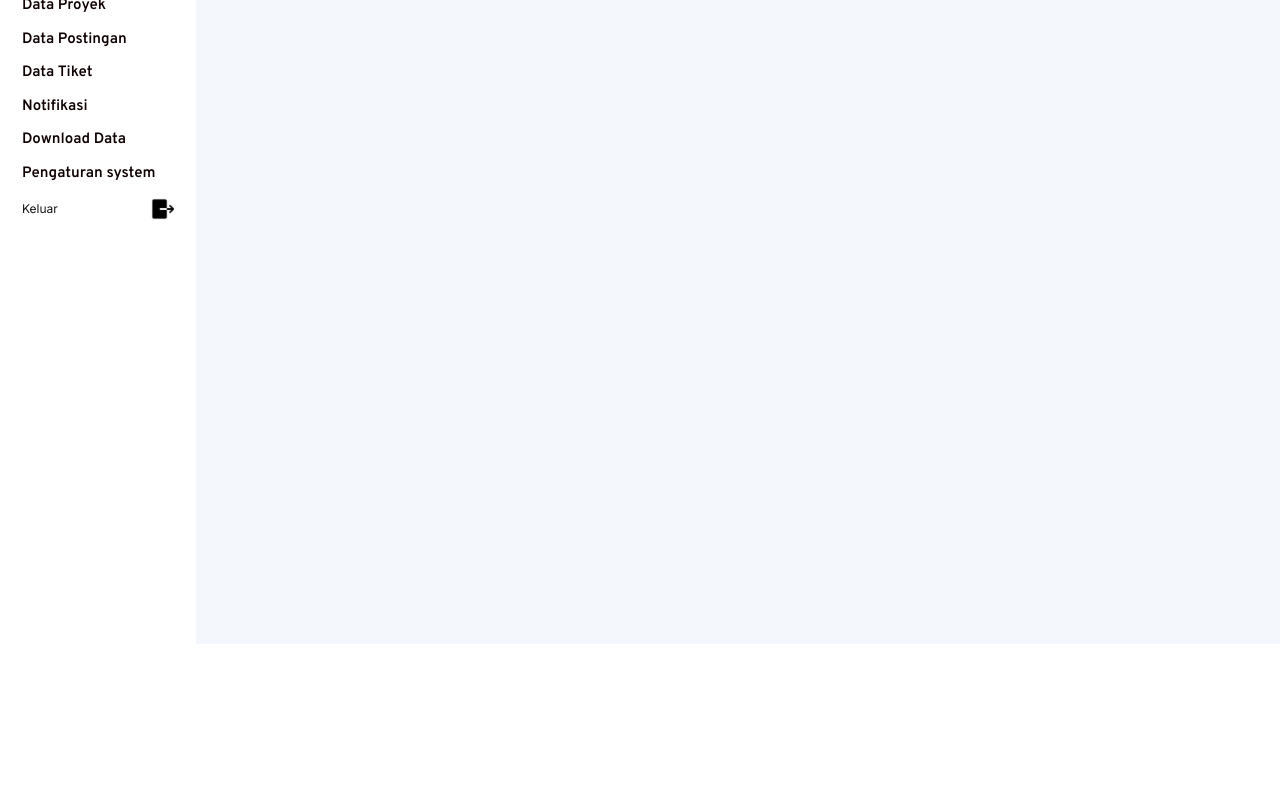
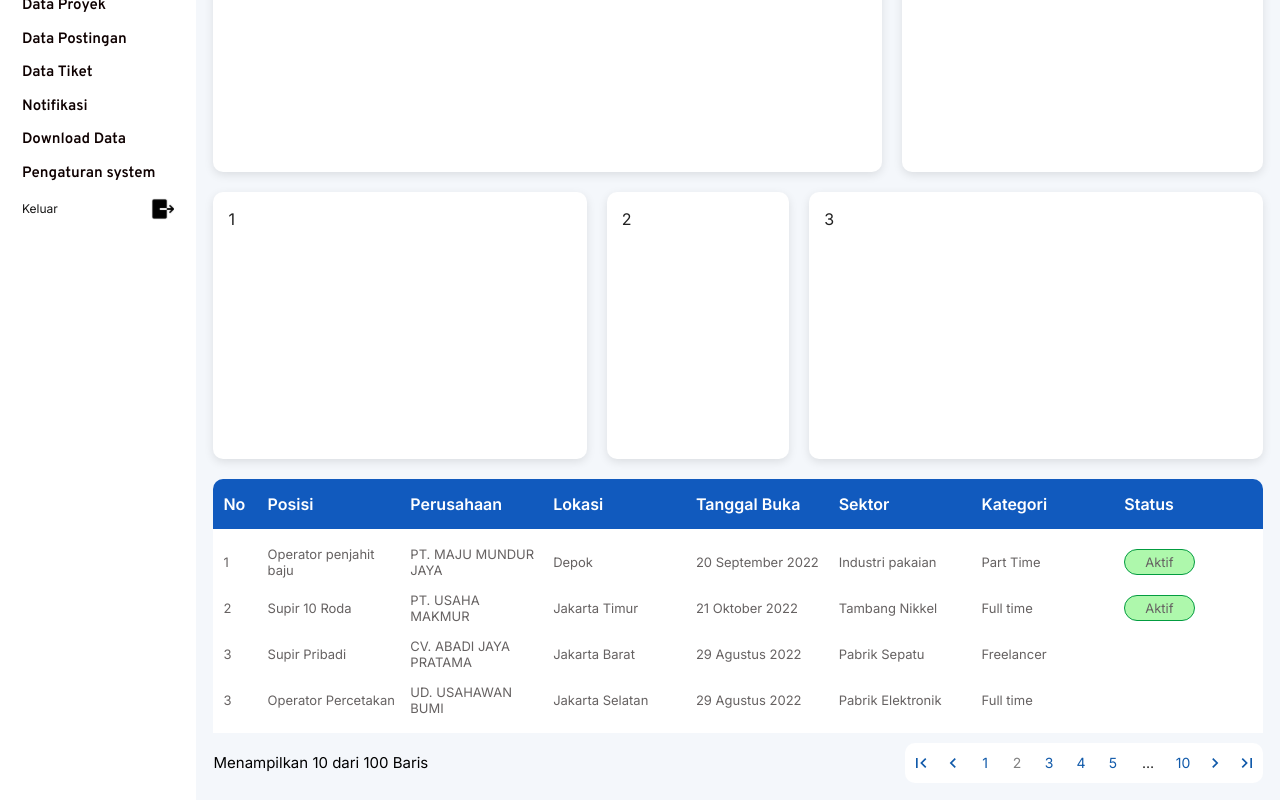
Before and after one commit to rizkysamuelmp/nakerweb, a React (Create React App) app: page /nakerweb/data-loker in a window 1280 px wide. Shown: the part 250-1050 px from the top of the page. Before the commit the page ends 894 px from the top, so only its background shows below. Built offline with nearby package versions, Linux system fonts and the light colour scheme.

Commit message:
Page Data Loker WIP

```diff
--- /dev/null
+++ b/src/components/Pagination/index.js
@@ -0,0 +1,89 @@
+// Pagination Component
+// --------------------------------------------------------
+
+import React from "react";
+import PropTypes from "prop-types";
+import { styled } from "@mui/material/styles";
+import PaginationMUI from "@mui/material/Pagination";
+import Colors from "../../helpers/colors";
+
+const Container = styled("div")(() => ({
+  display: "flex",
+  justifyContent: "space-between",
+  alignItems: "center",
+}));
+
+const Info = styled("p")(() => ({
+  fontSize: "15px",
+  color: "black",
+  margin: "0px",
+}));
+
+const CustomPagination = styled(PaginationMUI)(() => ({
+  backgroundColor: "white",
+  borderRadius: "10px",
+  ".MuiButtonBase-root": {
+    color: Colors.primary.hard,
+    margin: "0px",
+    height: "40px",
+  },
+  ".Mui-selected": {
+    backgroundColor: "transparent!important",
+    height: "40px",
+    color: "gray",
+  },
+}));
+
+const WrapperPagination = styled("div")(() => ({}));
+
+const Pagination = ({
+  count,
+  currentData,
+  totalData,
+  onChange,
+  page,
+  language,
+  showFirstButton,
+  showLastButton,
+}) => (
+  <Container>
+    <Info>
+      {language === "id" ? "Menampilkan" : "Show"} {currentData}{" "}
+      {language === "id" ? "dari " : "from "}
+      {totalData} {language === "id" ? "Baris" : "Row"}
+    </Info>
+    <WrapperPagination>
+      <CustomPagination
+        showFirstButton={showFirstButton}
+        showLastButton={showLastButton}
+        onChange={onChange}
+        count={count}
+        page={page}
+      />
+    </WrapperPagination>
+  </Container>
+);
+
+Pagination.propTypes = {
+  count: PropTypes.number,
+  currentData: PropTypes.string,
+  totalData: PropTypes.string,
+  onChange: PropTypes.func,
+  page: PropTypes.number,
+  language: PropTypes.string,
+  showFirstButton: PropTypes.bool,
+  showLastButton: PropTypes.bool,
+};
+
+Pagination.defaultProps = {
+  count: 0,
+  currentData: "",
+  totalData: "",
+  onChange: () => {},
+  page: 1,
+  language: "id",
+  showFirstButton: true,
+  showLastButton: true,
+};
+
+export default Pagination;
--- a/src/components/Table/index.js
+++ b/src/components/Table/index.js
@@ -55,7 +55,7 @@ const Table = ({ headerContent, dataContent, onClickRow }) => {
       <div
         style={{
           display: "flex",
-          flexDirection: "row",
+          flexDirection: "column",
           justifyContent: "space-between",
           padding: "10px",
           backgroundColor: "white",
--- /dev/null
+++ b/src/components/Title/index.js
@@ -0,0 +1,42 @@
+// Title Component
+// --------------------------------------------------------
+
+import React from "react";
+import PropTypes from "prop-types";
+import { styled } from "@mui/material/styles";
+
+const Container = styled("div")(() => ({
+  display: "flex",
+  justifyContent: "space-between",
+  alignItems: "center",
+  width: "100%",
+}));
+
+const Title = ({ title, children }) => (
+  <Container>
+    <h3
+      style={{
+        fontFamily: "Inter",
+        fontWeight: 600,
+        fontSize: "20px",
+        lineHeight: "24px",
+        color: "#000000",
+      }}
+    >
+      {title}
+    </h3>
+    {children && <div>{children}</div>}
+  </Container>
+);
+
+Title.propTypes = {
+  title: PropTypes.string,
+  children: PropTypes.node,
+};
+
+Title.defaultProps = {
+  title: "Title",
+  children: "",
+};
+
+export default Title;
--- a/src/config/routes.js
+++ b/src/config/routes.js
@@ -1,5 +1,6 @@
 import { DesignSystem, Login, ForgotPassword } from "../container/pages";
 import Dashboard from "../container/pages/Dashboard";
+import DataLoker from "../container/pages/DataLoker";
 
 export const DesignSystemRoutes = [
   {
@@ -12,13 +13,13 @@ export const DesignSystemRoutes = [
 
 export const BeforeLogin = [
   {
-    id: 319,
+    id: 1,
     path: "/nakerweb/log-in",
     component: Login,
     exact: true,
   },
   {
-    id: 320,
+    id: 2,
     path: "/nakerweb/forgot-password",
     component: ForgotPassword,
     exact: true,
@@ -27,9 +28,15 @@ export const BeforeLogin = [
 
 const AppRoutes = [
   {
-    id: 319,
+    id: 1,
     path: "/nakerweb/dashboard",
     component: Dashboard,
+    exact: true,
+  },
+  {
+    id: 2,
+    path: "/nakerweb/data-loker",
+    component: DataLoker,
     exact: true,
   },
 ];
--- /dev/null
+++ b/src/container/pages/DataLoker/index.js
@@ -0,0 +1,162 @@
+import React from "react";
+import Title from "../../../components/Title";
+import { styled } from "@mui/material/styles";
+import Table from "../../../components/Table";
+import Pagination from "../../../components/Pagination";
+
+const dataHeader = [
+  {
+    title: "No",
+    key: "no",
+    width: 30,
+  },
+  {
+    title: "Posisi",
+    key: "position",
+  },
+  {
+    title: "Perusahaan",
+    key: "company",
+  },
+  {
+    title: "Lokasi",
+    key: "location",
+  },
+  {
+    title: "Tanggal Buka",
+    key: "openingDate",
+  },
+  {
+    title: "Sektor",
+    key: "sector",
+  },
+  {
+    title: "Kategori",
+    key: "category",
+  },
+  {
+    title: "Status",
+    key: "status",
+    render: (rowData) => (
+      <div
+        style={{
+          display: "flex",
+          justifyContent: "space-between",
+          width: "100%",
+          alignItems: "center",
+        }}
+      >
+        {rowData.status === "Aktif" ? (
+          <div
+            style={{
+              border: "1px solid #039C40",
+              backgroundColor: "#AEF8AC",
+              borderRadius: "30px",
+              padding: "4px 20px",
+            }}
+          >
+            {rowData.status}
+          </div>
+        ) : (
+          ""
+        )}
+      </div>
+    ),
+  },
+];
+
+const dataContent = [
+  {
+    no: 1,
+    position: "Operator penjahit baju",
+    company: "PT. MAJU MUNDUR JAYA",
+    location: "Depok",
+    openingDate: "20 September 2022",
+    sector: "Industri pakaian",
+    category: "Part Time",
+    status: "Aktif",
+  },
+  {
+    no: 2,
+    position: "Supir 10 Roda",
+    company: "PT. USAHA MAKMUR",
+    location: "Jakarta Timur",
+    openingDate: "21 Oktober 2022",
+    sector: "Tambang Nikkel",
+    category: "Full time",
+    status: "Aktif",
+  },
+  {
+    no: 3,
+    position: "Supir Pribadi",
+    company: "CV. ABADI JAYA PRATAMA",
+    location: "Jakarta Barat",
+    openingDate: "29 Agustus 2022",
+    sector: "Pabrik Sepatu",
+    category: "Freelancer",
+    status: "Tidak Aktif",
+  },
+  {
+    no: 3,
+    position: "Operator Percetakan",
+    company: "UD. USAHAWAN BUMI",
+    location: "Jakarta Selatan",
+    openingDate: "29 Agustus 2022",
+    sector: "Pabrik Elektronik",
+    category: "Full time",
+    status: "Tidak Aktif",
+  },
+];
+
+const DataLoker = () => {
+  return (
+    <Container>
+      <Title title="Data Loker" />
+      <RowWrapper>
+        <ContentWrapper style={{ width: "65%" }}>Chart Graph</ContentWrapper>
+        <ContentWrapper style={{ width: "35%" }}>Chart Pie</ContentWrapper>
+      </RowWrapper>
+      <RowWrapper>
+        <ContentWrapper style={{ width: "37%" }}>1</ContentWrapper>
+        <ContentWrapper style={{ width: "18%" }}>2</ContentWrapper>
+        <ContentWrapper style={{ width: "45%" }}>3</ContentWrapper>
+      </RowWrapper>
+      <RowWrapper>
+        <div
+          style={{
+            display: "flex",
+            flexDirection: "column",
+            gap: "10px",
+            width: "100%",
+          }}
+        >
+          <Table headerContent={dataHeader} dataContent={dataContent} />
+          <Pagination count={10} currentData={10} totalData={100} page={2} />
+        </div>
+      </RowWrapper>
+    </Container>
+  );
+};
+
+const Container = styled("div")(() => ({
+  display: "flex",
+  flexDirection: "column",
+  gap: "20px",
+}));
+
+const RowWrapper = styled("div")(() => ({
+  display: "flex",
+  flexDirection: "row",
+  gap: "20px",
+  width: "100%",
+}));
+
+const ContentWrapper = styled("div")(() => ({
+  backgroundColor: "#FFFFFF",
+  boxShadow: "0px 3px 10px rgba(0, 0, 0, 0.1)",
+  padding: "15px",
+  borderRadius: "10px",
+  height: "267px",
+}));
+
+export default DataLoker;
--- a/src/container/pages/DesignSystem/index.js
+++ b/src/container/pages/DesignSystem/index.js
@@ -21,6 +21,7 @@ import mailSuccess from "../../../assets/img/mail-success.png";
 import groupSuccess from "../../../assets/img/group-success.png";
 import Summary from "../../../components/Summary";
 import Table from "../../../components/Table";
+import Pagination from "../../../components/Pagination";
 
 function DesignSystem() {
   const [input, setInput] = useState("");
@@ -110,8 +111,9 @@ function DesignSystem() {
     >
       <div>
         <h2>Table</h2>
-        <div>
+        <div style={{ display: "flex", flexDirection: "column", gap: "10px" }}>
           <Table headerContent={dataHeader} dataContent={dataContent} />
+          <Pagination count={10} currentData={10} totalData={100} page={2} />
         </div>
       </div>
       <div>
```
